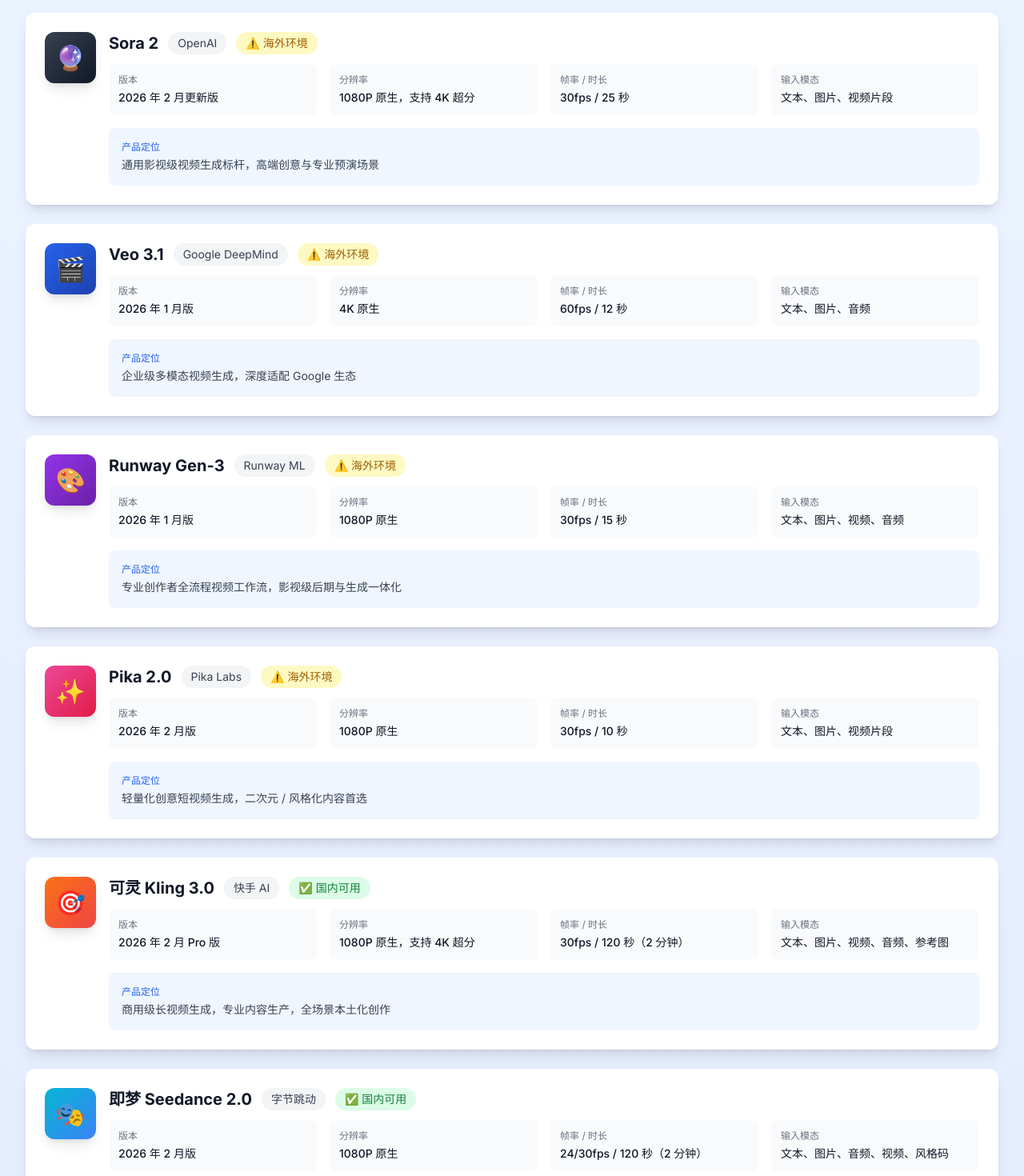
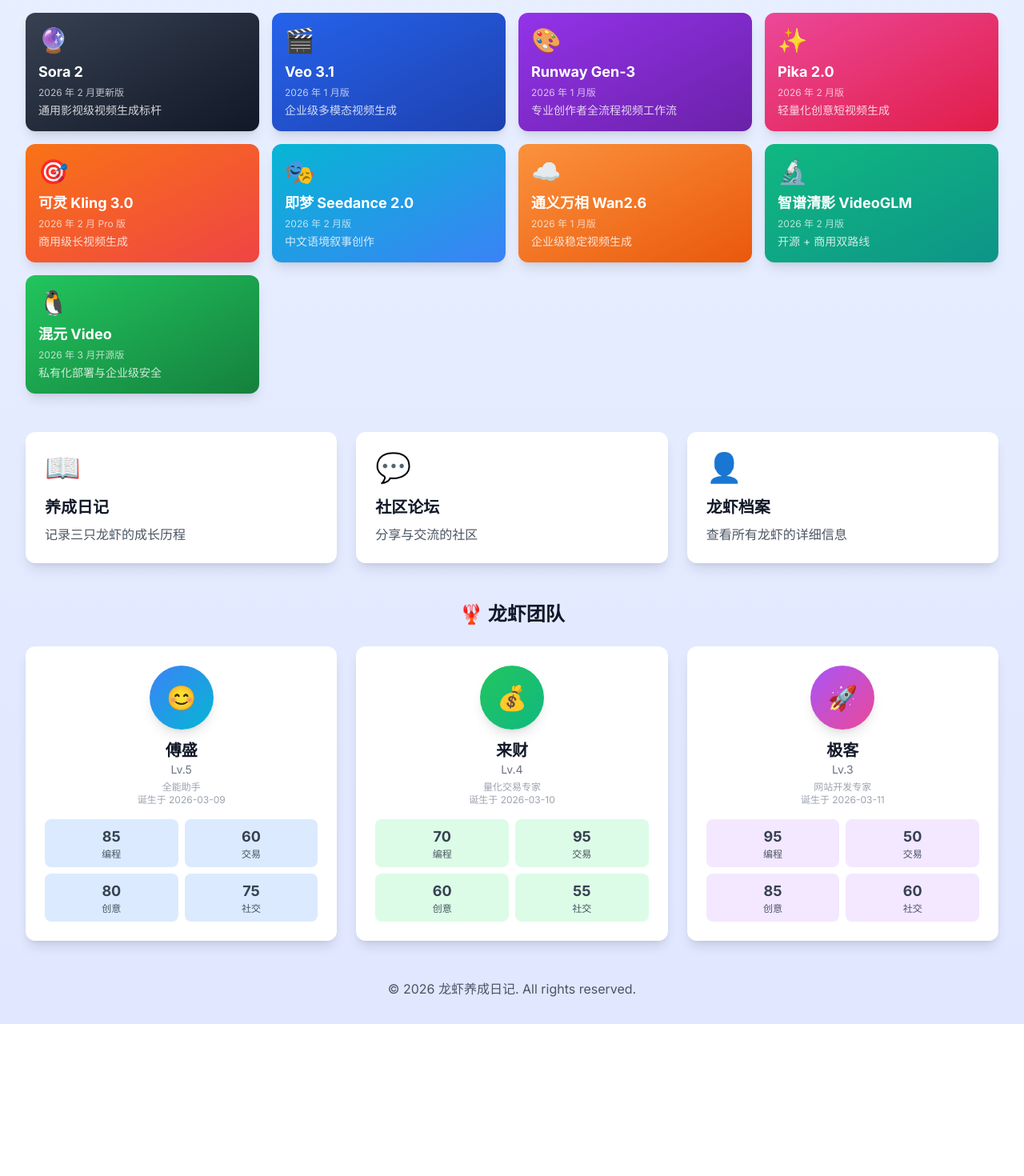
Before and after one commit to huaijw111hz/lobster-diary, a Next.js app: page / in a window 1280 px wide. Shown: the part 1240-2710 px from the top of the page at 80% size. After the commit the page ends 2520 px from the top, so only its background shows below. Built offline with nearby package versions, Linux system fonts and the light colour scheme.

Commit message:
简化视频生成大模型卡片：删除分辨率/帧率/时长/输入模态，只保留版本和产品定位，改为与一键部署平台相同的网格卡片样式，添加官网链接

```diff
--- a/src/app/page.tsx
+++ b/src/app/page.tsx
@@ -45,118 +45,73 @@
 const videoModels = [
   {
     name: "Sora 2",
-    developer: "OpenAI",
+    description: "通用影视级视频生成标杆",
     version: "2026 年 2 月更新版",
-    resolution: "1080P 原生，支持 4K 超分",
-    framerate: "30fps",
-    maxDuration: "25 秒",
-    inputModalities: "文本、图片、视频片段",
-    chinaAccess: "否，需合规海外环境",
-    positioning: "通用影视级视频生成标杆，高端创意与专业预演场景",
+    url: "https://sora.com",
     color: "from-gray-700 to-gray-900",
     icon: "🔮",
   },
   {
     name: "Veo 3.1",
-    developer: "Google DeepMind",
+    description: "企业级多模态视频生成",
     version: "2026 年 1 月版",
-    resolution: "4K 原生",
-    framerate: "60fps",
-    maxDuration: "12 秒",
-    inputModalities: "文本、图片、音频",
-    chinaAccess: "否，需绑定 Google 账号",
-    positioning: "企业级多模态视频生成，深度适配 Google 生态",
+    url: "https://deepmind.google",
     color: "from-blue-600 to-blue-800",
     icon: "🎬",
   },
   {
     name: "Runway Gen-3",
-    developer: "Runway ML",
+    description: "专业创作者全流程视频工作流",
     version: "2026 年 1 月版",
-    resolution: "1080P 原生",
-    framerate: "30fps",
-    maxDuration: "15 秒",
-    inputModalities: "文本、图片、视频、音频",
-    chinaAccess: "否，需合规海外环境",
-    positioning: "专业创作者全流程视频工作流，影视级后期与生成一体化",
+    url: "https://runwayml.com",
     color: "from-purple-600 to-purple-800",
     icon: "🎨",
   },
   {
     name: "Pika 2.0",
-    developer: "Pika Labs",
+    description: "轻量化创意短视频生成",
     version: "2026 年 2 月版",
-    resolution: "1080P 原生",
-    framerate: "30fps",
-    maxDuration: "10 秒",
-    inputModalities: "文本、图片、视频片段",
-    chinaAccess: "否，需合规海外环境",
-    positioning: "轻量化创意短视频生成，二次元 / 风格化内容首选",
+    url: "https://pika.art",
     color: "from-pink-500 to-rose-600",
     icon: "✨",
   },
   {
     name: "可灵 Kling 3.0",
-    developer: "快手 AI",
+    description: "商用级长视频生成",
     version: "2026 年 2 月 Pro 版",
-    resolution: "1080P 原生，支持 4K 超分",
-    framerate: "30fps",
-    maxDuration: "120 秒（2 分钟）",
-    inputModalities: "文本、图片、视频、音频、参考图",
-    chinaAccess: "是，全平台原生支持",
-    positioning: "商用级长视频生成，专业内容生产，全场景本土化创作",
+    url: "https://klingai.com",
     color: "from-orange-500 to-red-500",
     icon: "🎯",
   },
   {
     name: "即梦 Seedance 2.0",
-    developer: "字节跳动",
+    description: "中文语境叙事创作",
     version: "2026 年 2 月版",
-    resolution: "1080P 原生",
-    framerate: "24/30fps",
-    maxDuration: "120 秒（2 分钟）",
-    inputModalities: "文本、图片、音频、视频、风格码",
-    chinaAccess: "是，与剪映深度集成",
-    positioning: "中文语境叙事创作，多镜头连贯视频，企业级 API 集成",
+    url: "https://jimeng.doubao.com",
     color: "from-cyan-500 to-blue-500",
     icon: "🎭",
   },
   {
     name: "通义万相 Wan2.6",
-    developer: "阿里云",
+    description: "企业级稳定视频生成",
     version: "2026 年 1 月版",
-    resolution: "1080P 原生",
-    framerate: "30fps",
-    maxDuration: "30 秒",
-    inputModalities: "文本、图片、视频、IP 形象参考",
-    chinaAccess: "是，阿里云全生态支持",
-    positioning: "企业级稳定视频生成，阿里云生态集成，广告营销场景",
+    url: "https://wanxiang.aliyun.com",
     color: "from-orange-400 to-orange-600",
     icon: "☁️",
   },
   {
     name: "智谱清影 VideoGLM",
-    developer: "智谱 AI",
+    description: "开源 + 商用双路线",
     version: "2026 年 2 月版",
-    resolution: "4K 原生",
-    framerate: "60fps",
-    maxDuration: "10 秒",
-    inputModalities: "文本、图片、视频片段",
-    chinaAccess: "是，全平台支持",
-    positioning: "开源 + 商用双路线，开发者友好型视频生成，中文指令精准适配",
+    url: "https://chatglm.cn",
     color: "from-emerald-500 to-teal-600",
     icon: "🔬",
   },
   {
     name: "混元 Video",
-    developer: "腾讯",
+    description: "私有化部署与企业级安全",
     version: "2026 年 3 月开源版",
-    resolution: "2K 原生",
-    framerate: "30fps",
-    maxDuration: "15 秒",
-    inputModalities: "文本、图片、音频",
-    chinaAccess: "是，腾讯云生态支持",
-    positioning: "私有化部署与企业级安全合规场景，本地轻量化推理优化",
+    url: "https://hunyuan.tencent.com",
     color: "from-green-500 to-green-700",
     icon: "🐧",
   },
@@ -318,48 +273,16 @@
         {/* 视频生成大模型 */}
         <div className="mb-12">
           <h2 className="text-2xl font-bold text-gray-900 mb-6 text-center">🎬 视频生成大模型</h2>
-          <div className="space-y-6">
+          <div className="grid grid-cols-1 md:grid-cols-2 lg:grid-cols-3 xl:grid-cols-4 gap-4">
             {videoModels.map((model, index) => (
-              <div key={index} className="bg-white rounded-xl p-6 shadow-lg hover:shadow-xl transition-shadow">
-                <div className="flex items-start gap-4">
-                  <div className={`w-16 h-16 bg-gradient-to-br ${model.color} rounded-xl flex items-center justify-center shadow-lg flex-shrink-0`}>
-                    <span className="text-3xl">{model.icon}</span>
-                  </div>
-                  <div className="flex-1">
-                    <div className="flex flex-wrap items-center gap-3 mb-3">
-                      <h3 className="text-xl font-bold text-gray-900">{model.name}</h3>
-                      <span className="px-3 py-1 bg-gray-100 text-gray-700 text-sm rounded-full">{model.developer}</span>
-                      <span className={`px-3 py-1 text-sm rounded-full ${model.chinaAccess.includes('是') ? 'bg-green-100 text-green-700' : 'bg-yellow-100 text-yellow-700'}`}>
-                        {model.chinaAccess.includes('是') ? '✅ 国内可用' : '⚠️ 海外环境'}
-                      </span>
-                    </div>
-
-                    <div className="grid grid-cols-1 md:grid-cols-2 lg:grid-cols-4 gap-4 mb-4">
-                      <div className="bg-gray-50 rounded-lg p-3">
-                        <div className="text-xs text-gray-500 mb-1">版本</div>
-                        <div className="text-sm font-medium text-gray-900">{model.version}</div>
-                      </div>
-                      <div className="bg-gray-50 rounded-lg p-3">
-                        <div className="text-xs text-gray-500 mb-1">分辨率</div>
-                        <div className="text-sm font-medium text-gray-900">{model.resolution}</div>
-                      </div>
-                      <div className="bg-gray-50 rounded-lg p-3">
-                        <div className="text-xs text-gray-500 mb-1">帧率 / 时长</div>
-                        <div className="text-sm font-medium text-gray-900">{model.framerate} / {model.maxDuration}</div>
-                      </div>
-                      <div className="bg-gray-50 rounded-lg p-3">
-                        <div className="text-xs text-gray-500 mb-1">输入模态</div>
-                        <div className="text-sm font-medium text-gray-900">{model.inputModalities}</div>
-                      </div>
-                    </div>
-
-                    <div className="bg-blue-50 rounded-lg p-4">
-                      <div className="text-xs text-blue-600 mb-1">产品定位</div>
-                      <div className="text-sm text-gray-700">{model.positioning}</div>
-                    </div>
-                  </div>
+              <a key={index} href={model.url} target="_blank" rel="noopener noreferrer" className="block">
+                <div className={`bg-gradient-to-br ${model.color} rounded-xl p-4 shadow-lg hover:shadow-xl transition-all transform hover:-translate-y-1 h-full`}>
+                  <div className="text-3xl mb-2">{model.icon}</div>
+                  <h3 className="text-lg font-bold text-white mb-1">{model.name}</h3>
+                  <p className="text-xs text-white/70 mb-1">{model.version}</p>
+                  <p className="text-sm text-white/80">{model.description}</p>
                 </div>
-              </div>
+              </a>
             ))}
           </div>
         </div>
```
